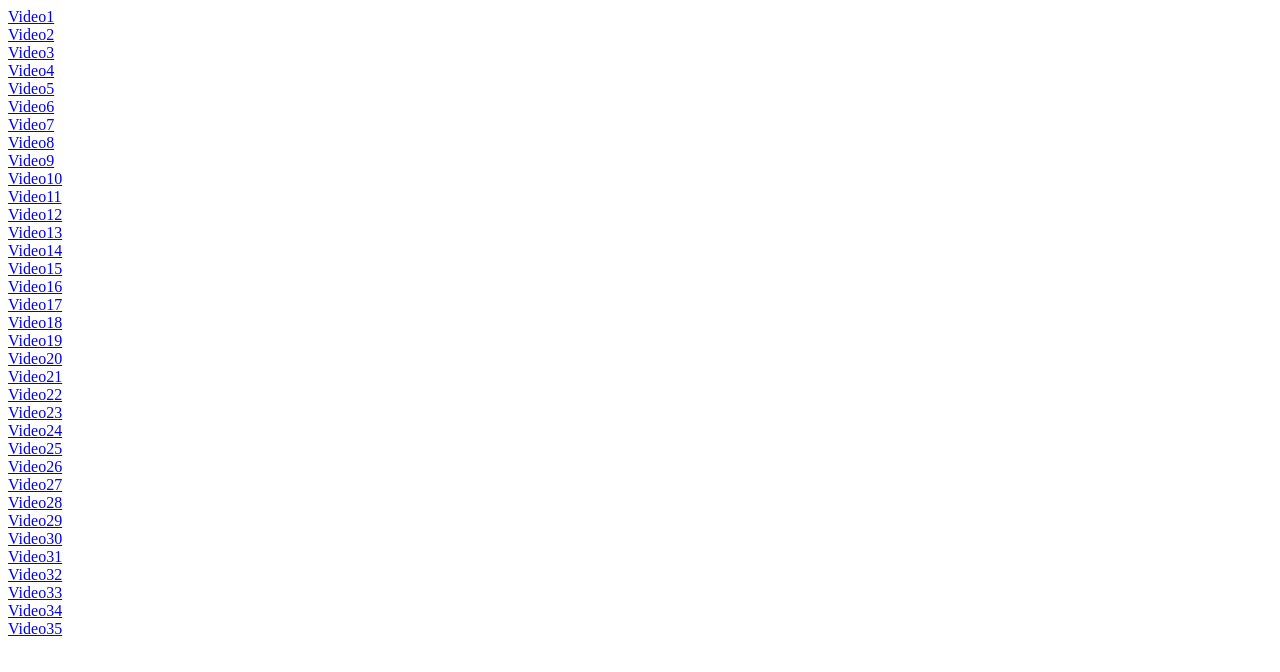
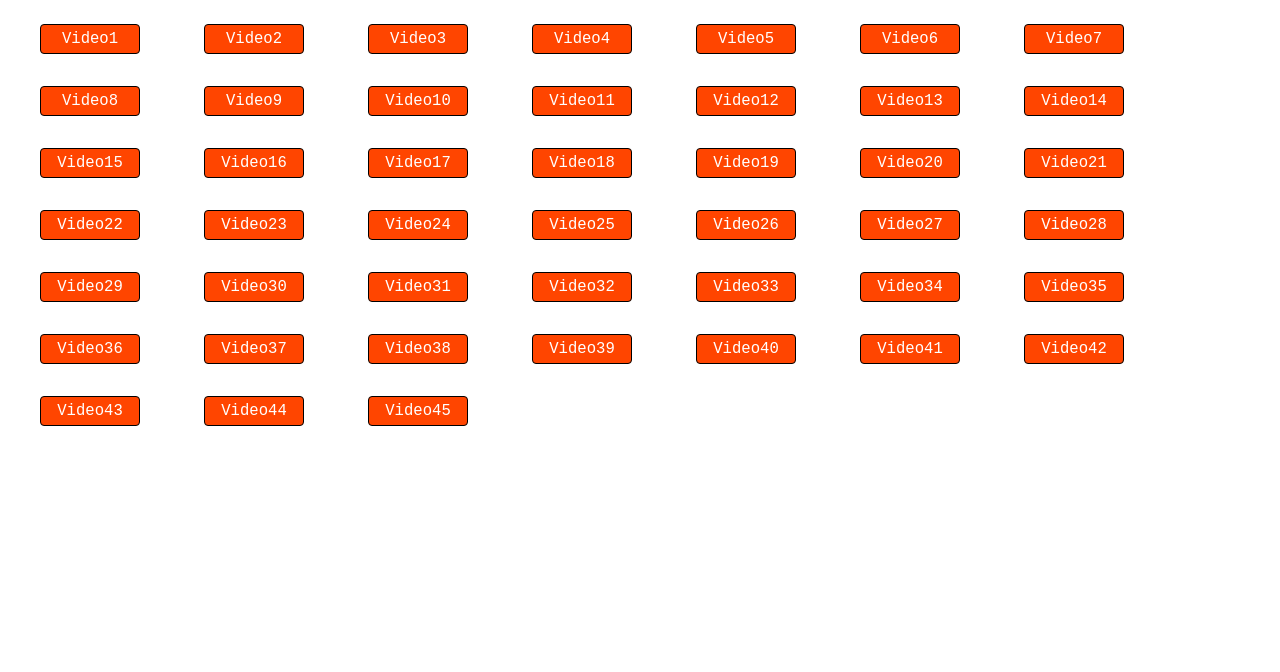
Before and after one commit to AZCactus/angular-kudvenkat, a plain HTML site: page index.html in a window 1280 px wide. Drawn offline with nearby package versions, Linux system fonts and the light colour scheme.

Commit message:
added more video links

```diff
--- a/index.html
+++ b/index.html
@@ -15,9 +15,31 @@
         }
     })
   </script>
+  <style>
+	div{
+		display: inline-block;
+		margin: 1em 2em;
+		font-family:
+	}
+
+	div a {
+		display: inline-block;
+		width: 5em;
+		font-size: 1.2em;
+		text-decoration: none;
+		color: white;
+		background-color: orangered;
+		border: 1px solid black;
+		border-radius: 4px;
+		padding: 5px 10px;
+		text-align: center;
+		font-family: monospace;
+	}
+
+  </style>
 </head>
 <body>
-  <div ng-repeat="i in (35 | expand)">
+  <div ng-repeat="i in (45 | expand)">
     <a href="{{'./Video' + i}}/index.html">Video{{i}}</a>
   </div>
 </body>
```
